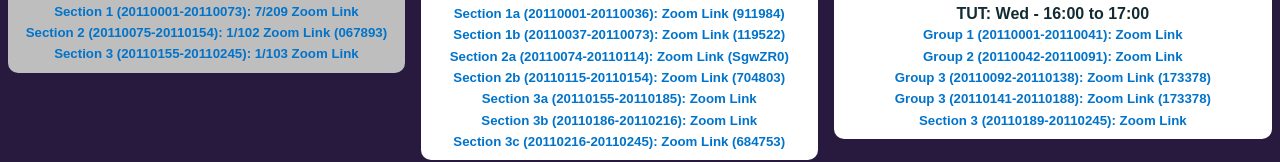
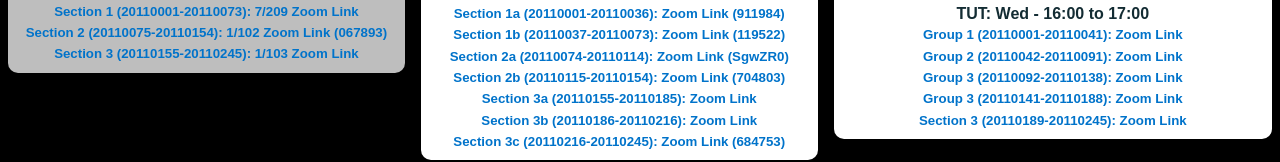
Before and after one commit to mk-mukul/btech20-iitgn, a React (Create React App) app: page / in a window 1280 px wide. Shown: the part 401-563 px from the top of the page. Built offline with nearby package versions, Linux system fonts and the light colour scheme; no server answers.

Commit message:
change bg

```diff
--- a/src/containers/btech20/data.js
+++ b/src/containers/btech20/data.js
@@ -111,11 +111,11 @@ export const data = [
                         "link": "https://iitgn-ac-in.zoom.us/j/97212593495?pwd=eHhCWXlhUlkwN2JnKys0TlF5dVJrUT09"
                     },
                     {
-                        "section": "Group 3 (20110092-20110138): Zoom Link (173378)",
+                        "section": "Group 3 (20110092-20110138): Zoom Link",
                         "link": "https://iitgn-ac-in.zoom.us/j/99935986394?pwd=bGVCQVdTWkJlbXNha3BSNnROREdUQT09"
                     },
                     {
-                        "section": "Group 3 (20110141-20110188): Zoom Link (173378)",
+                        "section": "Group 3 (20110141-20110188): Zoom Link",
                         "link": "https://iitgn-ac-in.zoom.us/j/93772853319"
                     },
                     {
--- a/src/containers/btech20/style.css
+++ b/src/containers/btech20/style.css
@@ -2,7 +2,7 @@
     margin: 0;
     padding: 0;
     font-family: Arial, Helvetica, sans-serif;
-    background-color: #28193f;
+    background-color: #000000;
 }
 
 #link-page header {
```
